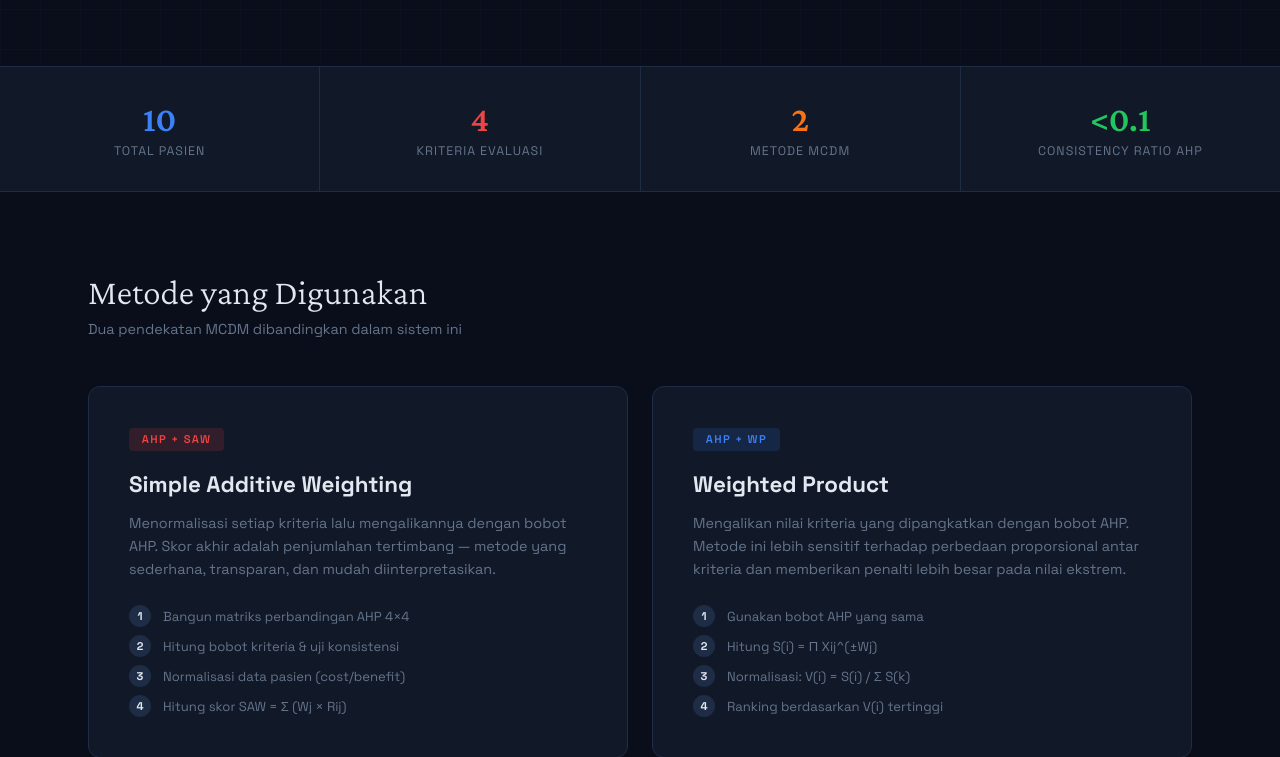
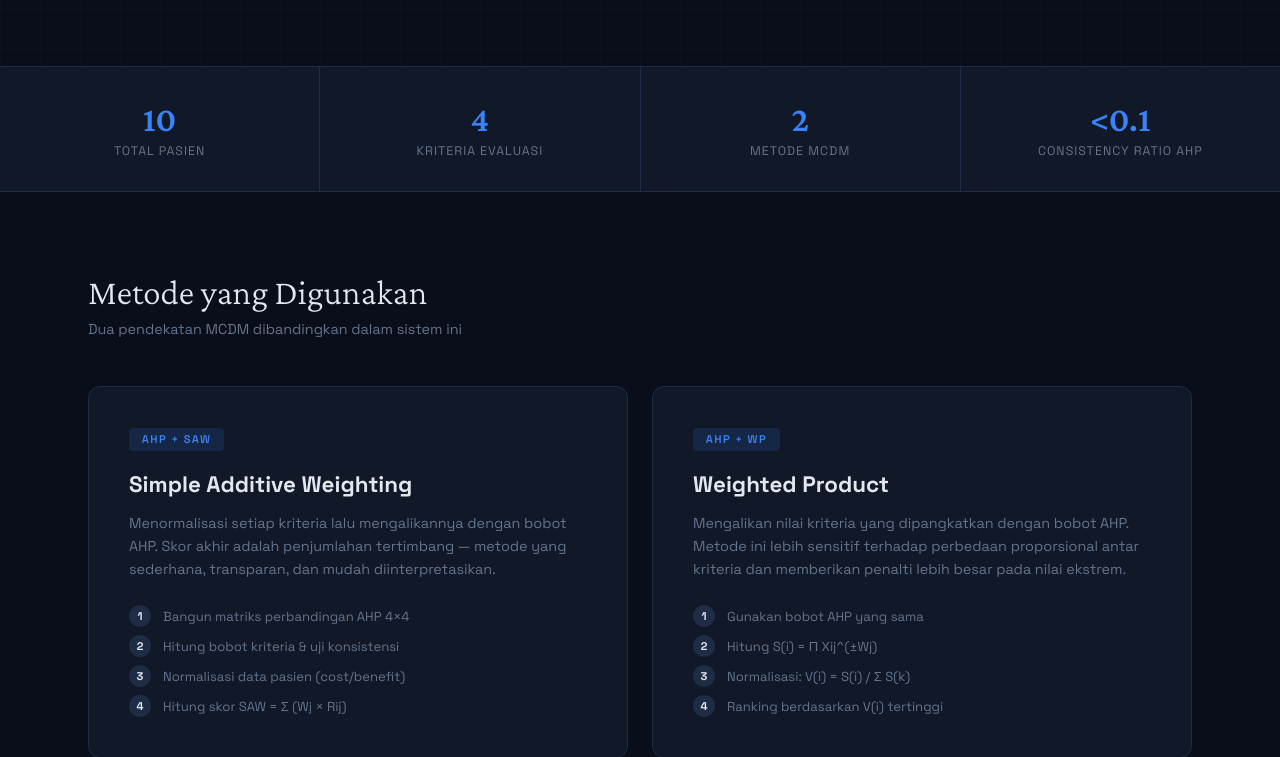
Before and after one commit to satriazoid/SPK-Prioritas-icu-berdasarkan-tingkat-keparahan, a PHP site: page / in a window 1280 px wide. Shown: the part 671-1428 px from the top of the page. Run offline with PHP 8.4, Linux system fonts and the light colour scheme; data comes from the database, SQL or seed files in the repository.

Commit message:
editing index.php color tag

```diff
--- a/index.php
+++ b/index.php
@@ -276,9 +276,9 @@ session_start();
   } catch (Exception $e) { /* silent */ }
   ?>
   <div class="stat-item"><div class="val val-blue"><?= number_format($totalPatients) ?></div><div class="lbl">Total Pasien</div></div>
-  <div class="stat-item"><div class="val val-red">4</div><div class="lbl">Kriteria Evaluasi</div></div>
-  <div class="stat-item"><div class="val val-orange">2</div><div class="lbl">Metode MCDM</div></div>
-  <div class="stat-item"><div class="val val-green">&lt;0.1</div><div class="lbl">Consistency Ratio AHP</div></div>
+  <div class="stat-item"><div class="val val-blue">4</div><div class="lbl">Kriteria Evaluasi</div></div>
+  <div class="stat-item"><div class="val val-blue">2</div><div class="lbl">Metode MCDM</div></div>
+  <div class="stat-item"><div class="val val-blue">&lt;0.1</div><div class="lbl">Consistency Ratio AHP</div></div>
 </div>
 
 <!-- METHODS -->
@@ -288,7 +288,7 @@ session_start();
   <div class="method-grid">
     <!-- AHP+SAW -->
     <a href="dashboard.php?method=saw" class="method-card">
-      <span class="method-tag tag-red">AHP + SAW</span>
+      <span class="method-tag tag-blue">AHP + SAW</span>
       <h3>Simple Additive Weighting</h3>
       <p>Menormalisasi setiap kriteria lalu mengalikannya dengan bobot AHP. Skor akhir adalah penjumlahan tertimbang — metode yang sederhana, transparan, dan mudah diinterpretasikan.</p>
       <div class="method-steps">
```
